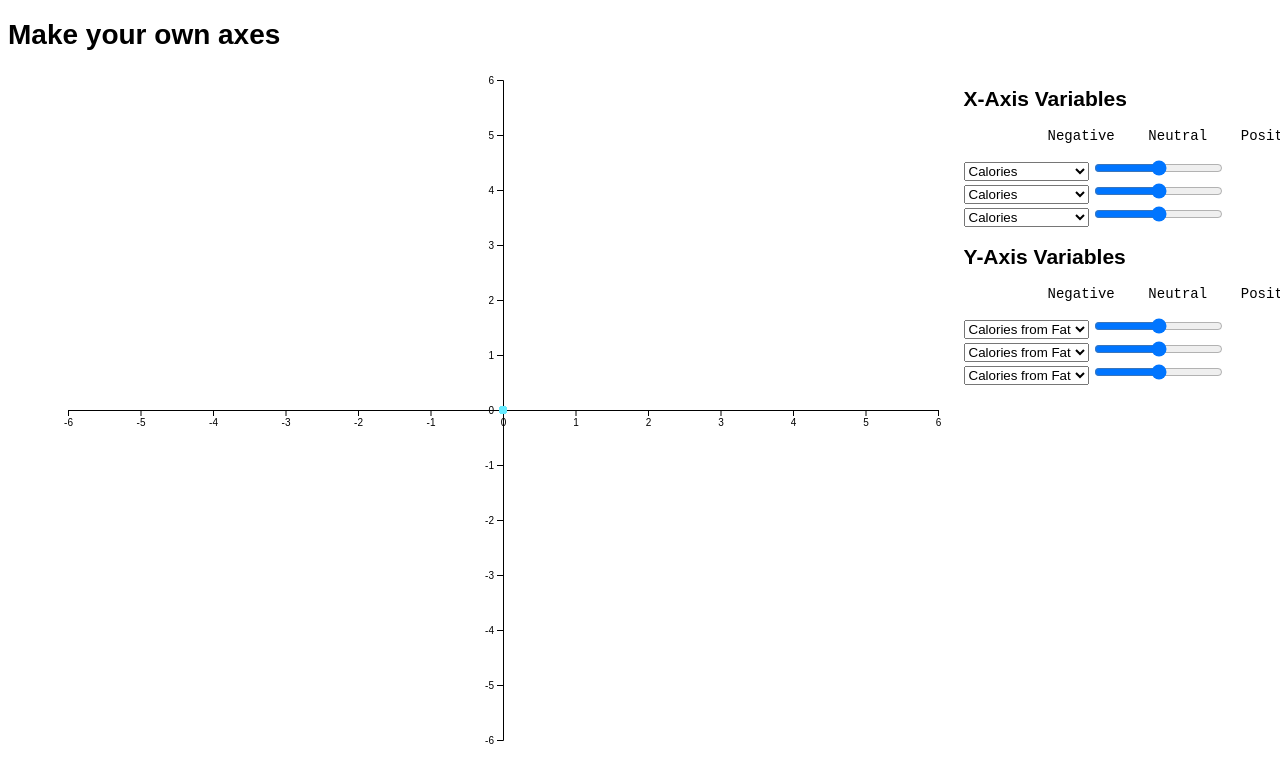
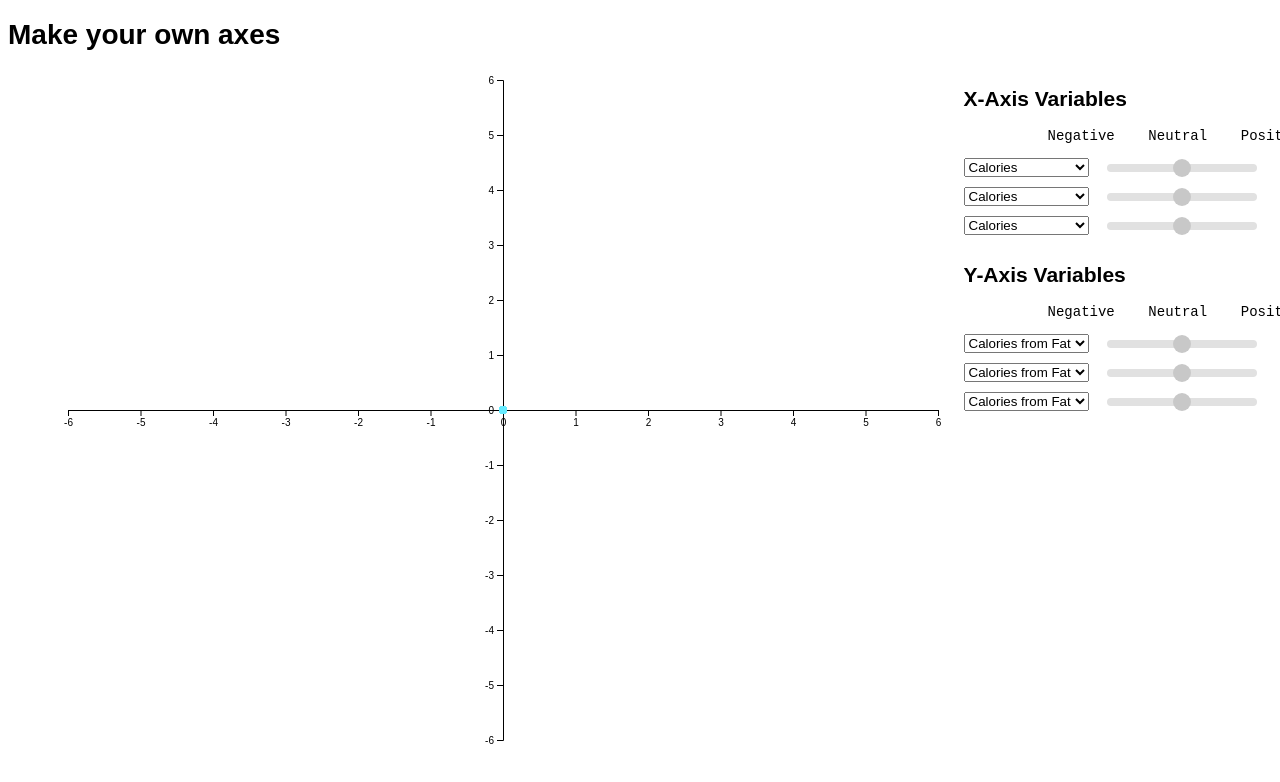
Before and after one commit to edc-science-C/pca, a website: page html/pca2.html in a window 1280 px wide. Drawn offline with nearby package versions, Linux system fonts and the light colour scheme.

Commit message:
forgot slider tag

```diff
--- a/html/pca2.html
+++ b/html/pca2.html
@@ -16,15 +16,15 @@
           <pre>          Negative    Neutral    Positive</pre>
           <div class="blocks">
             <select id="button_x1"></select>
-            <input id="slider_x1" type="range" min="-10" max="10" value="0">
+            <input id="slider_x1" type="range" class="slider" min="-10" max="10" value="0">
           </div>
           <div class="blocks">
             <select id="button_x2"></select>
-            <input id="slider_x2" type="range" min="-10" max="10" value="0">
+            <input id="slider_x2" type="range" class="slider" min="-10" max="10" value="0">
           </div>
           <div class="blocks">
             <select id="button_x3"></select>
-            <input id="slider_x3" type="range" min="-10" max="10" value="0">
+            <input id="slider_x3" type="range" class="slider" min="-10" max="10" value="0">
           </div>
       </div>
         <h2>Y-Axis Variables</h2>
@@ -32,15 +32,15 @@
           <pre>          Negative    Neutral    Positive</pre>
           <div class="blocks">
             <select id="button_y1"></select>
-            <input id="slider_y1" type="range" min="-10" max="10" value="0">
+            <input id="slider_y1" type="range" class="slider" min="-10" max="10" value="0">
           </div>
           <div class="blocks">
             <select id="button_y2"></select>
-            <input id="slider_y2" type="range" min="-10" max="10" value="0">
+            <input id="slider_y2" type="range" class="slider" min="-10" max="10" value="0">
           </div>
           <div class="blocks">
             <select id="button_y3"></select>
-            <input id="slider_y3" type="range" min="-10" max="10" value="0">
+            <input id="slider_y3" type="range" class="slider" min="-10" max="10" value="0">
           </div>
         </div>
       </div>
```
